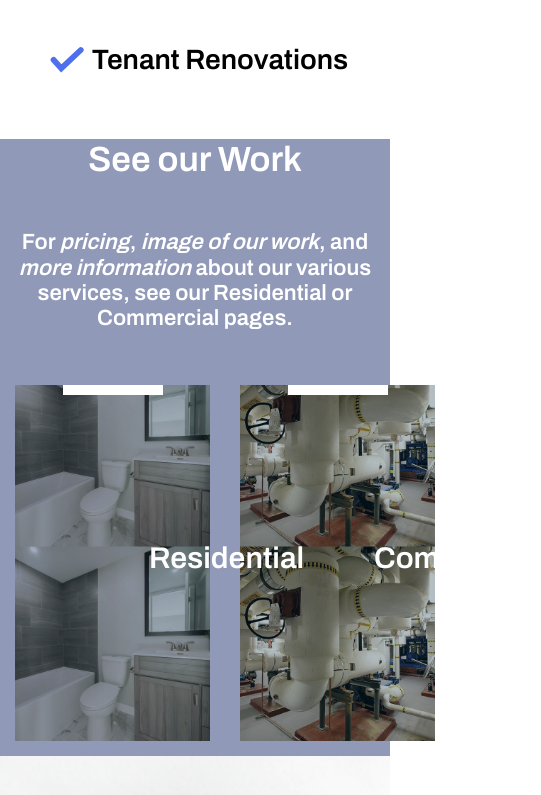
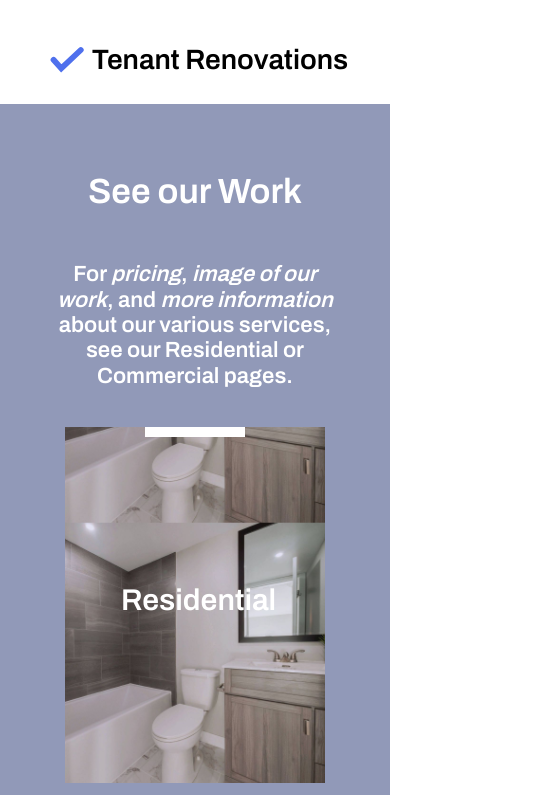
Before and after one commit to Baelx/manzon, a website: page app/index.html in a window 390 px wide. Shown: the part 2246-3041 px from the top of the page, 541 px wide, since content can reach past the window. Drawn offline with Linux system fonts and the light colour scheme.

Commit message:
added responsive styles for see more section

```diff
--- a/app/assets/scss/modules/_see-more.scss
+++ b/app/assets/scss/modules/_see-more.scss
@@ -5,6 +5,7 @@
   width: 100%;
   z-index: 1;
   text-align: center;
+  padding: 2rem;
 
   @include atMedium {
     padding: 2rem 5rem;
@@ -22,8 +23,16 @@
 
 
   &__industry {
-    width: 50%;
-    margin: 15px;
+    width: 80%;
+    margin: 0 auto;
+  margin-bottom: 15px;
+
+
+@include atMedium {
+  width: 50%;
+  margin: 15px;
+}
+
     background-size: 100%;
     background-position: bottom;
     transition: background-size 0.25s ease;
@@ -74,13 +83,19 @@
       padding: 6rem;
       color: white;
       font-size: 30px;
+      display: flex;
+    justify-content: center;
     }
 
   }
 
 
   .container--industries {
-    display: flex;
+    display: block;
+
+    @include atMedium {
+      display: flex;
+    }
   }
 
 }
```
Also changed, not shown: app/temp/css/main.css.
